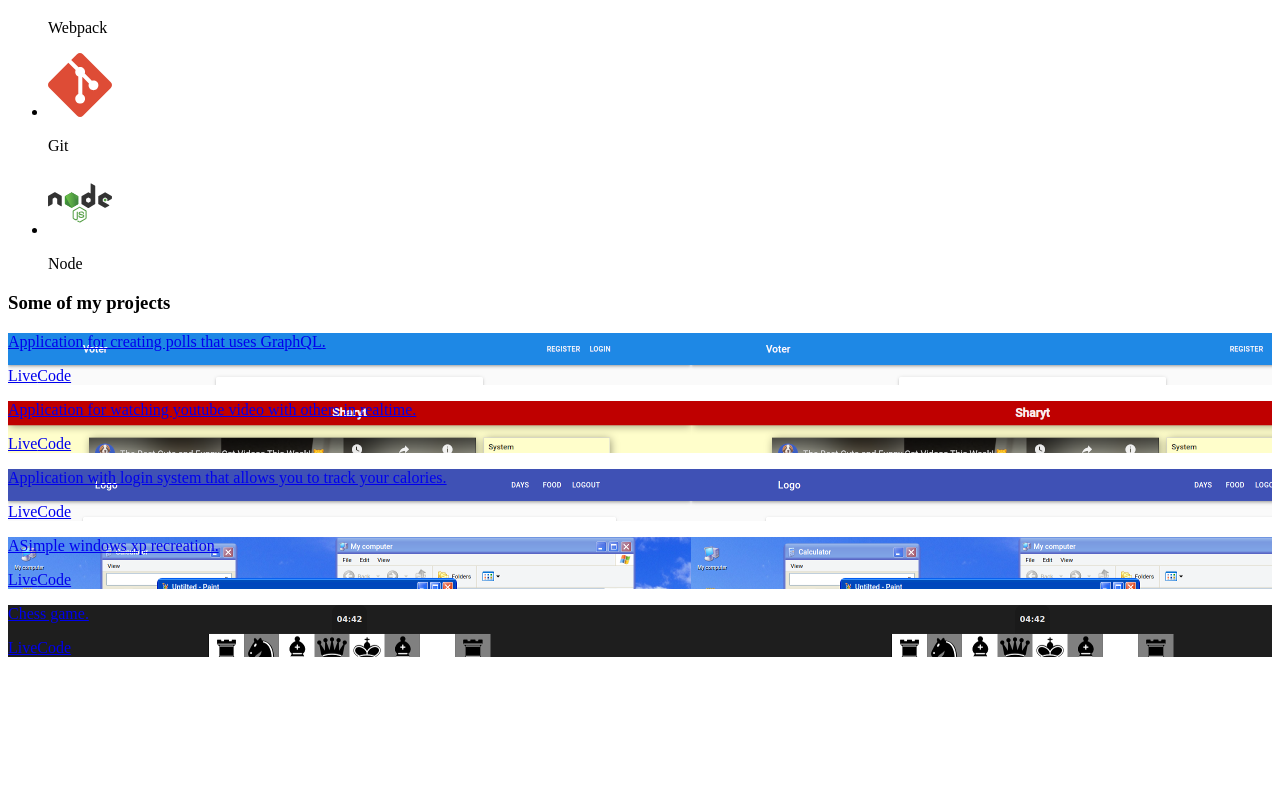
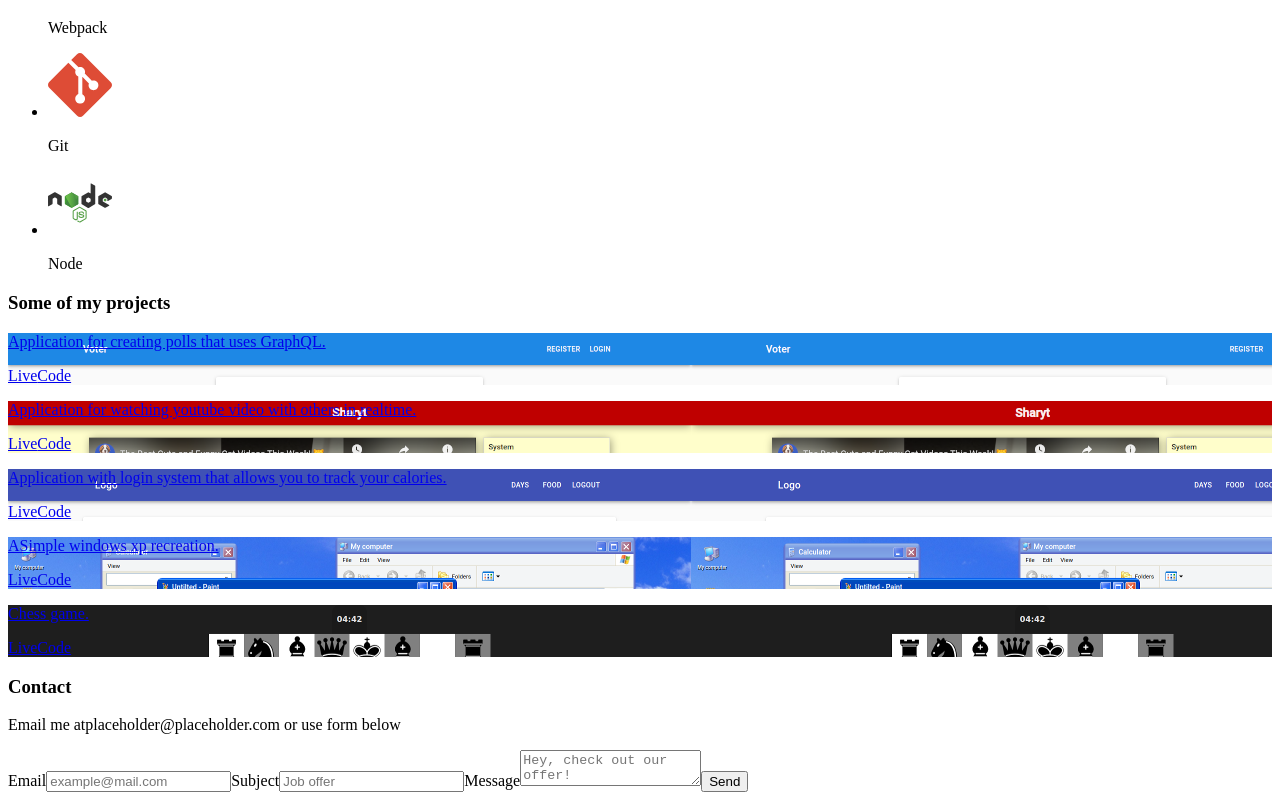
Before and after one commit to hommat/portfollio-react, a React (Create React App) app: page / in a window 1280 px wide. Shown: the part 1322-2122 px from the top of the page. Before the commit the page ends 1987 px from the top, so only its background shows below. Built offline with nearby package versions, Linux system fonts and the light colour scheme.

Commit message:
Add Contact structure

```diff
--- a/src/App.tsx
+++ b/src/App.tsx
@@ -4,6 +4,7 @@ import Menu from "./components/menu/Menu";
 import Header from "./components/header/Header";
 import Skills from "./components/skills/Skills";
 import Projects from "./components/projects/Projects";
+import Contact from "./components/contact/Contact";
 
 const App = () => {
   return (
@@ -13,6 +14,7 @@ const App = () => {
         <Header />
         <Skills />
         <Projects />
+        <Contact />
       </main>
     </div>
   );
--- /dev/null
+++ b/src/components/contact/Contact.tsx
@@ -0,0 +1,25 @@
+import React from "react";
+import styled from "styled-components";
+
+import Form from "./Form";
+
+const SRoot = styled.section``;
+
+const SHeading = styled.h3``;
+
+const SEmail = styled.span``;
+
+const Contact = () => {
+  return (
+    <SRoot>
+      <SHeading id="contact">Contact</SHeading>
+      <p>
+        Email me at
+        <SEmail>placeholder@placeholder.com</SEmail> or use form below
+      </p>
+      <Form />
+    </SRoot>
+  );
+};
+
+export default Contact;
--- /dev/null
+++ b/src/components/contact/Form.tsx
@@ -0,0 +1,75 @@
+import React, { useState } from "react";
+import styled from "styled-components";
+
+const SRoot = styled.form``;
+
+const SInput = styled.input``;
+
+const STextarea = styled.textarea``;
+
+const SLabel = styled.label``;
+
+const SButton = styled.button``;
+
+const Form = () => {
+  const [email, setEmail] = useState("");
+  const [subject, setSubject] = useState("");
+  const [message, setMessage] = useState("");
+
+  function handleEmailChange(e: React.ChangeEvent<HTMLInputElement>) {
+    setEmail(e.target.value);
+  }
+
+  function handleSubjectChange(e: React.ChangeEvent<HTMLInputElement>) {
+    setSubject(e.target.value);
+  }
+
+  function handleMessageChange(e: React.ChangeEvent<HTMLTextAreaElement>) {
+    setMessage(e.target.value);
+  }
+
+  function handleSubmit(e: React.FormEvent<HTMLFormElement>) {
+    e.preventDefault();
+    alert("not connected");
+  }
+
+  return (
+    <SRoot onSubmit={handleSubmit}>
+      <SLabel htmlFor="email">Email</SLabel>
+      <SInput
+        onChange={handleEmailChange}
+        value={email}
+        placeholder="example@mail.com"
+        type="email"
+        name="email"
+        autoComplete="email"
+        spellCheck="false"
+        required
+      />
+      <SLabel htmlFor="subject">Subject</SLabel>
+      <SInput
+        onChange={handleSubjectChange}
+        value={subject}
+        placeholder="Job offer"
+        type="text"
+        id="subject"
+        name="subject"
+        autoComplete="off"
+        required
+      />
+      <SLabel htmlFor="message">Message</SLabel>
+      <STextarea
+        onChange={handleMessageChange}
+        value={message}
+        placeholder="Hey, check out our offer!"
+        name="message"
+        id="message"
+        autoComplete="off"
+        required
+      ></STextarea>
+      <SButton type="submit">Send</SButton>
+    </SRoot>
+  );
+};
+
+export default Form;
```
